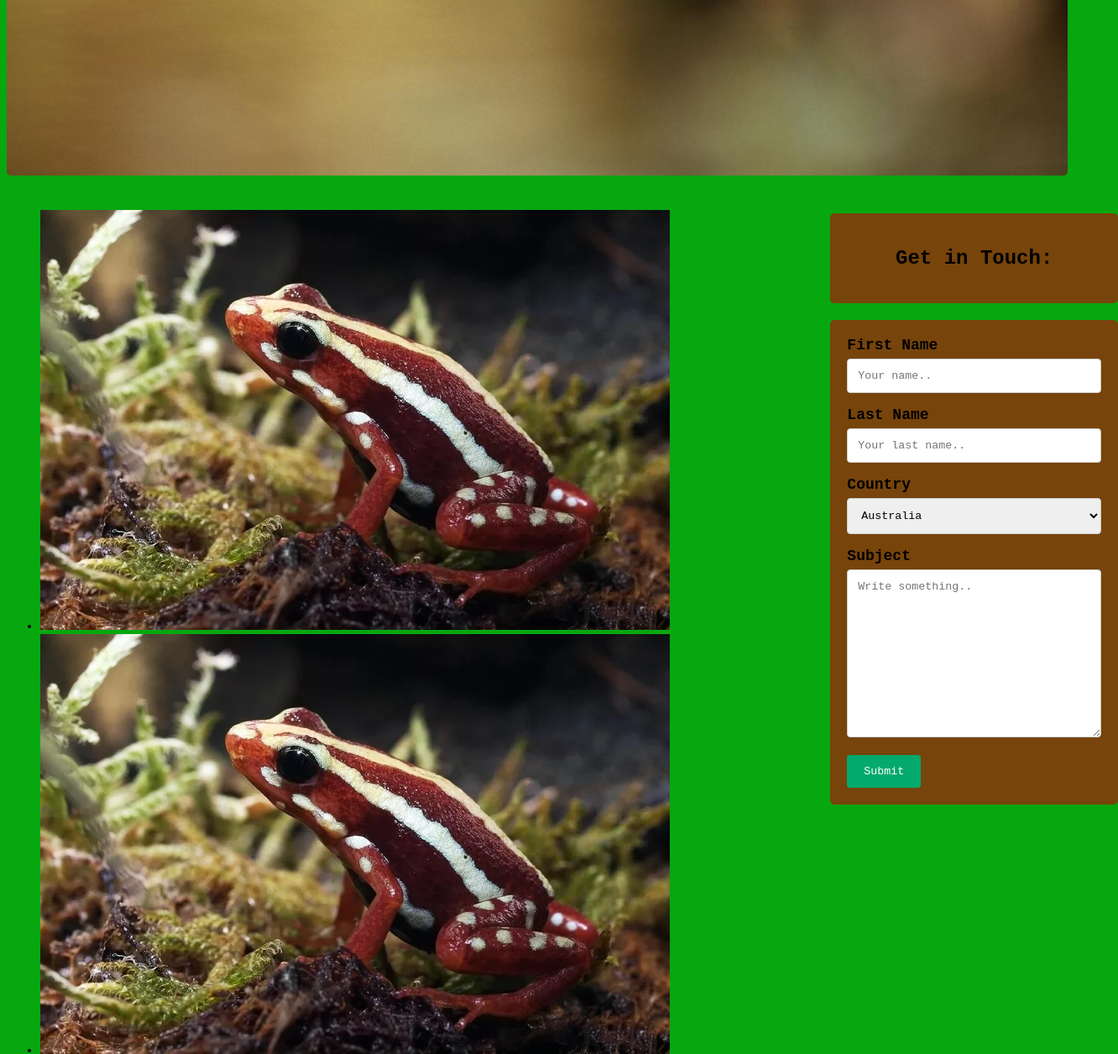
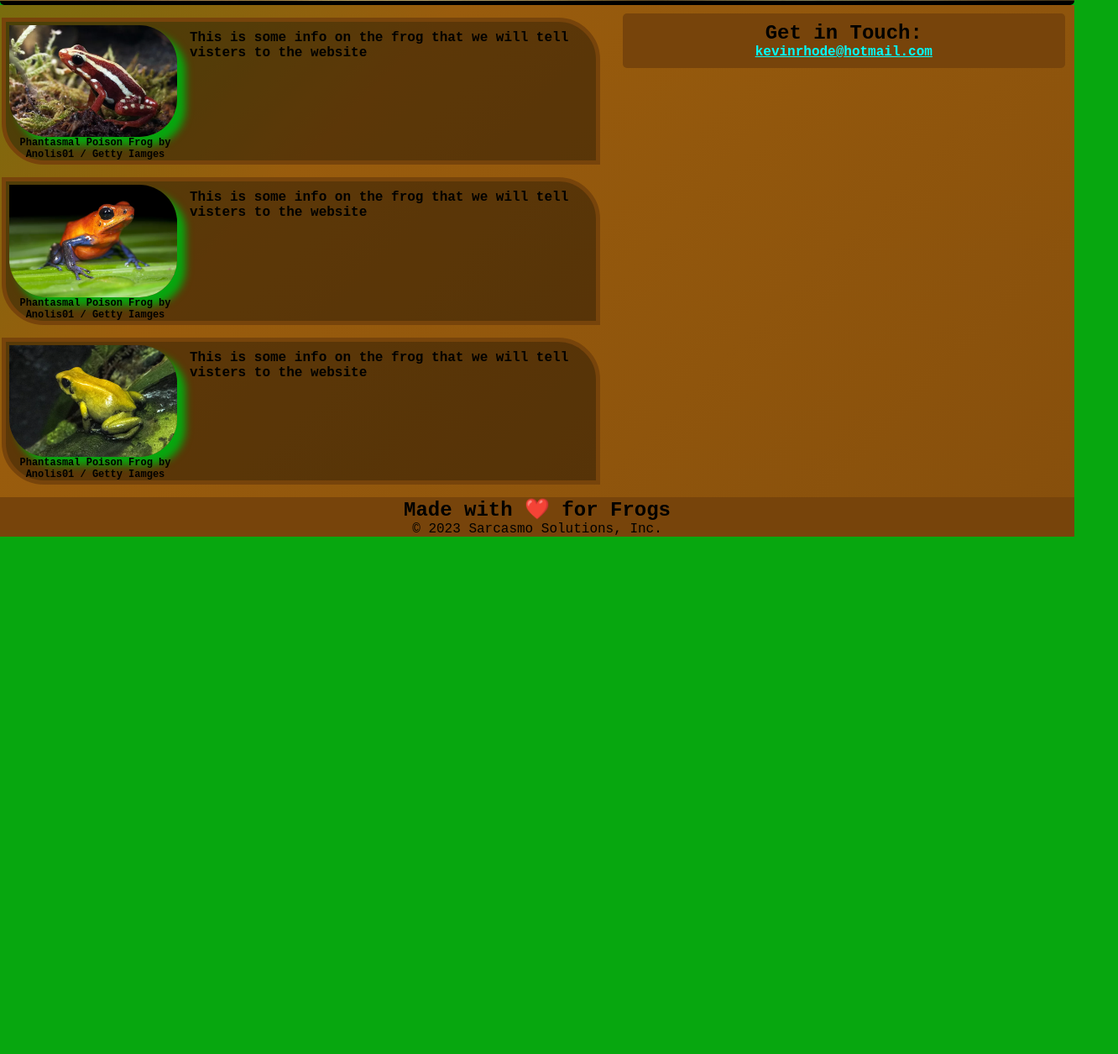
Before and after one commit to KevinRhode/moduleOneActivity, a plain HTML site: page index.html in a window 1280 px wide. Shown: the part 599-1854 px from the top of the page at 84% size, 1332 px wide, since content can reach past the window. After the commit the page ends 1238 px from the top, so only its background shows below. Drawn offline with Linux system fonts and the light colour scheme.

Commit message:
style: added background, finished list items

```diff
--- a/assets/css/style.css
+++ b/assets/css/style.css
@@ -2,44 +2,27 @@
 :root {
   --main-style-color: #77440b;
   --main-bg-color: #07a70f;
-    --contact-info-width: 100%;
+  --contact-info-width: 250px;
 }
 
 /* sets font for entire page */
 *{
   font-family: 'Courier New', Courier, monospace;
+  padding: 0;
+  margin: 0;
+}
+
+html,
+body {
+width: 100%;
+height: 100%;
 }
 
 body{
 background-color: var(--main-bg-color);
 }
 
-/* Style inputs with type="text", select elements and textareas */
-input[type=text], select, textarea {
-  width: 100%; /* Full width */
-  padding: 12px; /* Some padding */
-  border: 1px solid #ccc; /* Gray border */
-  border-radius: 4px; /* Rounded borders */
-  box-sizing: border-box; /* Make sure that padding and width stays in place */
-  margin-top: 6px; /* Add a top margin */
-  margin-bottom: 16px; /* Bottom margin */
-  resize: vertical /* Allow the user to vertically resize the textarea (not horizontally) */
-}
 
-/* Style the submit button with a specific background color etc */
-input[type=submit] {
-  background-color: #04AA6D;
-  color: white;
-  padding: 12px 20px;
-  border: none;
-  border-radius: 4px;
-  cursor: pointer;
-}
-
-/* When moving the mouse over the submit button, add a darker green color */
-input[type=submit]:hover {
-  background-color: #a05345;
-}
 
 /* Add a background color and some padding around the form */
 .contact-info-style {
@@ -53,12 +36,13 @@ input[type=submit]:hover {
 /* content above form */
 .contact-info-header{
 
+
   border-radius: 5px;
   text-align: center;
   background-color: var(--main-style-color);
-    padding: 20px;
-    margin: 20px;
-    width: var(--contact-info-width);
+  padding: 10px;
+  margin: 10px;
+  width: 100%;
   margin-left: 25px;
 }
 /* text for labels and input in contact form */
@@ -72,14 +56,22 @@ input[type=submit]:hover {
 }
 /*  */
 .background-image-info{
-    height: 800px;
+  height: 600px;
   width: 100%;
-    margin-bottom: 25px;
+  /* margin-bottom: 25px; */
   background-image: url("../images/200454_web.jpg");
   /* https://www.eurekalert.org/multimedia/900270 */
   background-size: cover;
   background-position: center;
   border-radius: 5px;
+  border-bottom: #000 solid 5px;
+}
+
+main {
+overflow: hidden;
+background: linear-gradient(-45deg, var(--main-style-color), #995c0d, var(--main-bg-color), #65da37);
+	background-size: 400% 400%;
+	animation: gradient 15s ease infinite;
 }
 
 
@@ -87,19 +79,21 @@ input[type=submit]:hover {
 header{
 
 position: fixed;
-  top: auto;
-  right: 5%;
+top: 15px;
+left: 5%;
+z-index: 2;
 
 
 }
-.frog-list-content{
 
-  width: 100%;
-
+.contact-info-object {
+float: left;
+width: 40%;
+box-sizing: border-box;
+margin-bottom: 1rem;
 }
-
-main{
-  display: flex;
+.contact-info-header a {
+  color: aqua;
 }
 
 /* locked to bottom of screen */
@@ -112,3 +106,92 @@ footer{
   /* https://www.youtube.com/watch?v=1PB6HTvO8X8 CSS align to the bottom */
 
   }
+
+  .frog-list-content{
+    float: left;
+    width: 56%;
+    box-sizing: border-box;
+
+    }
+    .frog-list-content ul {
+      list-style-type: none;
+    }
+
+
+  /* size of card info */
+  .frog-list-item .frogshot img {
+    max-width: 200px;
+    max-height: 200px;
+    border-top-right-radius: 45px;
+    border-bottom-right-radius: 45px;
+    border-bottom-left-radius: 45px;
+    box-shadow: #07a70f 10px 10px 10px;
+
+  }
+  .frog-list-item .frogshot label {
+    font-weight: bolder;
+    font-size: 12px;
+  }
+  /* to have the wording show below the image */
+  .frog-list-item .frogshot {
+    display: flex;
+    flex-direction: column;
+    margin: 4px 0 0 4px;
+    max-width: 205px;
+    text-align: center;
+
+  }
+
+    .waterdrop{
+
+      background-color: #77440b;
+      height: 60px;
+      width: 200px;
+    }
+
+  .frog-list-item {
+    border: #77440b solid 2px;
+
+    background-color: rgba(0,0,0, 0.4);
+    /* background-color: #77440b; */
+    margin: 15px 2px;
+    min-width: 500px;
+    display: flex;
+    border-radius: 0px 50px 0px 50px;
+    border: #77440b solid 5px;
+    /* opacity: 0.85; */
+  }
+  .frogshot-info{
+    margin: 10px 2px 2px 10px;
+    font-weight: bolder;
+  }
+
+
+  /* trying new code */
+
+
+
+
+
+  @media screen and (max-width:900px) {
+
+    main {
+        display: flex;
+        flex-direction: column;
+        flex-wrap: wrap;
+        align-items: center;
+        /* justify-content: center; */
+    }
+  }
+
+  @keyframes gradient {
+    0% {
+      background-position: 0% 50%;
+    }
+    50% {
+      background-position: 100% 50%;
+    }
+    100% {
+      background-position: 0% 50%;
+    }
+  }
--- a/index.html
+++ b/index.html
@@ -6,6 +6,7 @@
         <link rel="stylesheet" type="text/css" href="./assets/css/style.css">
     </head>
     <body>
+        <div id="top-of-site-pixel-anchor"></div>
         <header>
             <h1><strong>Get to know your Frogs!</strong></h1>
         </header>
@@ -17,20 +18,38 @@
 
                         <li>
                             <div class="frog-list-item">
-                                <img src="./assets/images/GettyImages-478582578-110098e91cca4207a9e67b5a2dfab6fa.webp" alt="picture name of frog by artist">
-                                <!-- <label>Phantasmal Poison Frog by Anolis01 / Getty Iamges</label> -->
+                                <div class="frogshot">
+                                    <img src="./assets/images/GettyImages-478582578-110098e91cca4207a9e67b5a2dfab6fa.webp" alt="picture name of frog by artist">
+                                    <label>Phantasmal Poison Frog by Anolis01 / Getty Iamges</label>
+                                </div>
+                                <div class="frogshot-info">
+                                    <p>This is some info on the frog that we will tell visters to the website</p>
+                                </div>
+
                             </div>
                         </li>
                         <li>
+
                             <div class="frog-list-item">
-                                <img src="./assets/images/GettyImages-478582578-110098e91cca4207a9e67b5a2dfab6fa.webp" alt="picture name of frog by artist">
-                                <!-- <label>Phantasmal Poison Frog by Anolis01 / Getty Iamges</label> -->
+                                <div class="frogshot">
+                                    <img src="./assets/images/GettyImages-534963656-6f31c53e364f458c8999310933834f38.webp" alt="picture name of frog by artist">
+                                    <label>Phantasmal Poison Frog by Anolis01 / Getty Iamges</label>
+                                </div>
+                                <div class="frogshot-info">
+                                    <p>This is some info on the frog that we will tell visters to the website</p>
+                                </div>
                             </div>
                         </li>
                         <li>
+                            <!-- <div class="waterdrop"></div> -->
                             <div class="frog-list-item">
-                                <img src="./assets/images/GettyImages-478582578-110098e91cca4207a9e67b5a2dfab6fa.webp" alt="picture name of frog by artist">
-                                <!-- <label>Phantasmal Poison Frog by Anolis01 / Getty Iamges</label> -->
+                                <div class="frogshot">
+                                    <img src="./assets/images/GettyImages-656473213-6d4c120949bf4d219e0f9656b0fbda67.webp" alt="picture name of frog by artist">
+                                    <label>Phantasmal Poison Frog by Anolis01 / Getty Iamges</label>
+                                </div>
+                                <div class="frogshot-info">
+                                    <p>This is some info on the frog that we will tell visters to the website</p>
+                                </div>
                             </div>
                         </li>
 
@@ -39,30 +58,9 @@
             <section class="contact-info-object">
                 <div class="contact-info-header">
                 <h2>Get in Touch:</h2>
+                <a href="mailto:kevinrhode@hotmail.com"><strong>kevinrhode@hotmail.com</strong></a>
                 </div>
-                <div class="contact-info-style">
-                <form action="#">
 
-                  <label for="fname">First Name</label>
-                  <input type="text" id="fname" name="firstname" placeholder="Your name..">
-
-                  <label for="lname">Last Name</label>
-                  <input type="text" id="lname" name="lastname" placeholder="Your last name..">
-
-                  <label for="country">Country</label>
-                  <select id="country" name="country">
-                    <option value="australia">Australia</option>
-                    <option value="canada">Canada</option>
-                    <option value="usa">USA</option>
-                  </select>
-
-                  <label for="subject">Subject</label>
-                  <textarea id="subject" name="subject" placeholder="Write something.." style="height:200px"></textarea>
-
-                  <input type="submit" value="Submit">
-
-                </form>
-                </div>
             </section>
         </main>
         <footer>
```
Also changed, not shown: assets/images/150x150.png (added), assets/images/blogpost-placeholder-100x100.png (added), 1 other file. Lines whose indentation alone changed are shown as unchanged.
